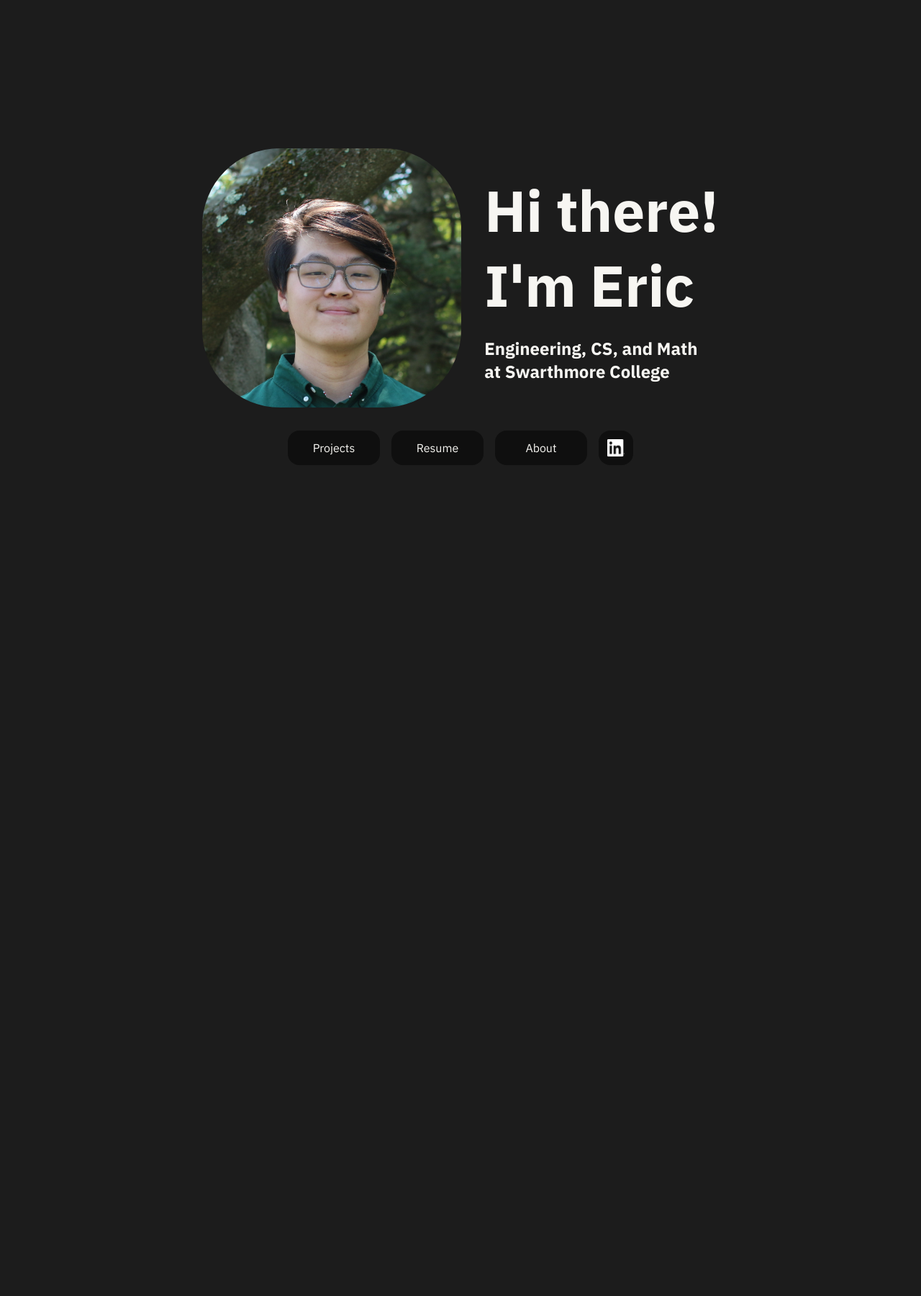
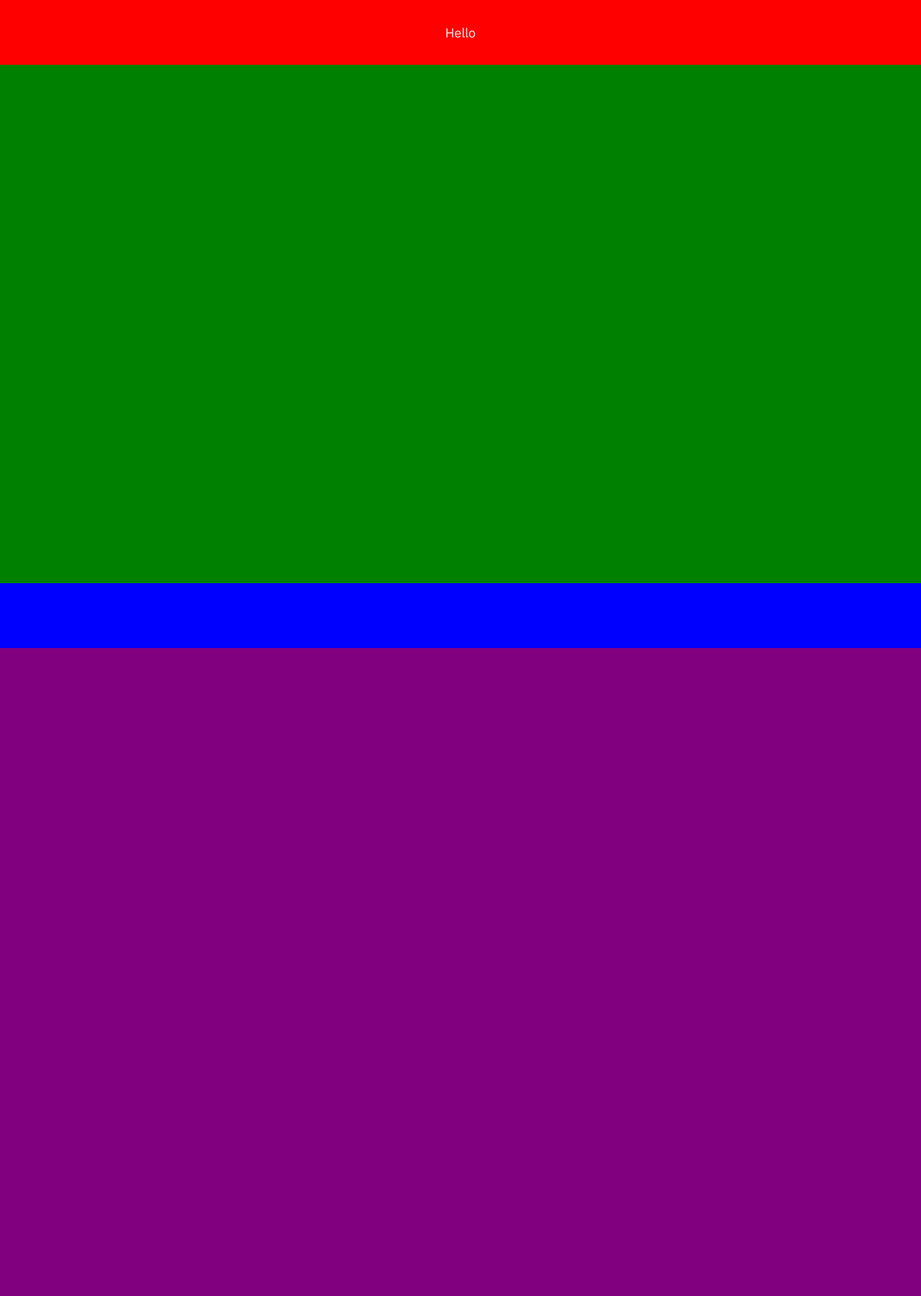
Before and after one commit to ericjchen21/ericjchen21.github.io, a Jekyll site: the page built from index.html, in a window 1280 px wide. Shown: the whole page at 72% size. Built offline with Jekyll 4.4.1, drawn with Linux system fonts in a browser that asks for light colours; before the commit the page ends 900 px from its top, so only the background shows below that.

Commit message:
space testing

```diff
--- a/_sass/_index.scss
+++ b/_sass/_index.scss
@@ -4,8 +4,12 @@
 
   display: flex;
   flex-direction: column;
-  justify-content: center;
+  justify-content: start;
   align-items: center;
+
+  @media (min-width: $mobile-breakpoint) {
+    justify-content: center;
+  }
 
   .index-container {
     // background-color: green;
@@ -90,14 +94,6 @@
 
     gap: 1rem;
 
-    // padding: 1rem;
-
-    // @media (min-width: $mobile-breakpoint) {
-    //   flex-direction: row;
-    //   justify-content: center;
-    //   gap: 2rem; vv
-    // }
-
     .my-button {
       display: flex;
       justify-content: center;
@@ -128,46 +124,6 @@
         transform: scale(1.1);
       }
     }
-
-    my-button {
-      height: 3rem;
-      width: 8rem;
-
-      border-radius: 1rem 1rem;
-      background-color: darken($bg-color, 5%);
-
-      &:hover {
-        background-color: #123524;
-        transform: scale(1.1);
-        // font-size: 110%;
-      }
-
-      // @media (min-width: $mobile-breakpoint) {
-      //   width: 8rem;
-      // }
-
-      a {
-        color: inherit;
-        text-decoration: var(--text-color);
-      }
-      // .index-nav-button {
-      //   // box-shadow: 0px 0px 20px #000000;
-
-      // }
-
-      &.index-nav-icon {
-        width: 3rem;
-
-        &:hover {
-          transform: scale(1.1);
-        }
-
-        img {
-          height: 1.5rem;
-          width: 1.5rem;
-        }
-      }
-    }
   }
 }
 
--- a/index.html
+++ b/index.html
@@ -2,8 +2,14 @@
 layout: blank
 title: Eric Chen - Home
 ---
-<div class="index-page">
+<div style="height: 10vh; background-color: red; display: flex; justify-content: center; align-items: center; font-size: 2vh;">Hello</div>
+<div style="height: 80vh; background-color: green;"></div>
+<div style="height: 10vh; background-color: blue;"></div>
+<div style="height: 100vh; background-color: purple;"></div>
 
+
+
+<!-- <div class="index-page">
   <div class="index-container">
     <div class="index-banner">
       <div class="index-headshot">
@@ -42,7 +48,15 @@ title: Eric Chen - Home
     </div>
     <div class="spacer"></div>
   </div>
-</div>
+</div> -->
+
+
+
+
+
+
+
+
     <!--
 <section class="mobile-headshot">
   <img
```
